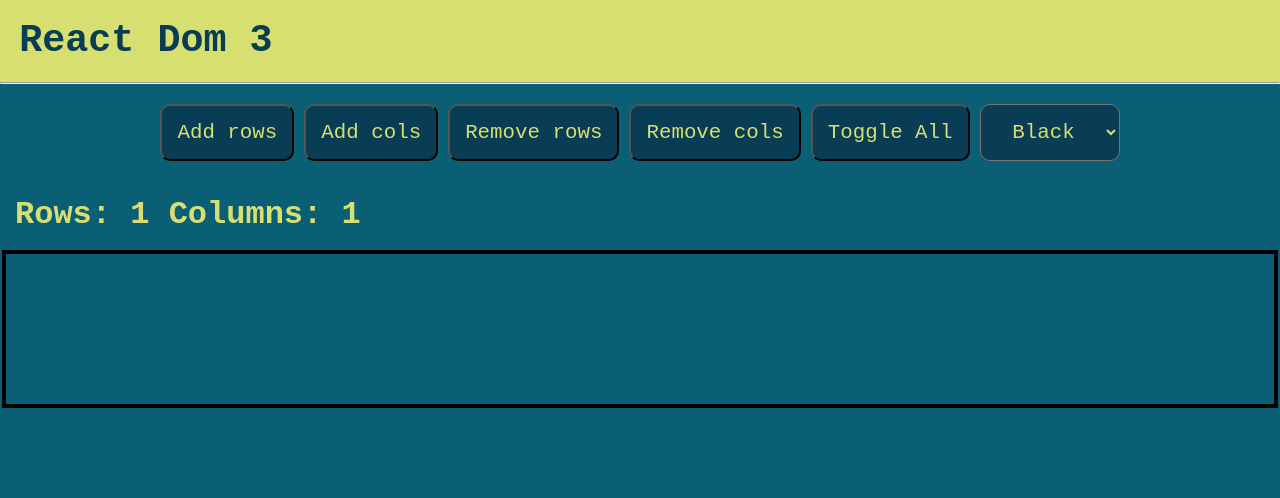
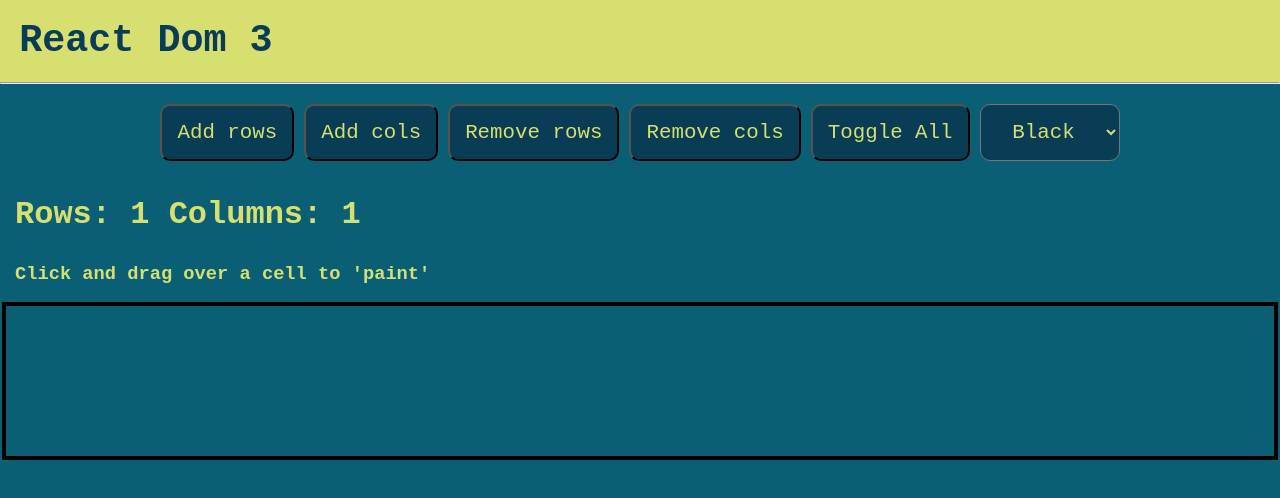
Before and after one commit to Eli-BH/tpp_Dom3_Asg8, a React (Create React App) app: page / in a window 1280 px wide. Shown: the top 498 px of the page. Built offline with nearby package versions, Linux system fonts and the light colour scheme.

Commit message:
index in root

```diff
--- a/src/App.js
+++ b/src/App.js
@@ -24,25 +24,25 @@
     this.toggleAll = this.toggleAll.bind(this);
   }
 
-
+//adds rows
   handleRows(){
     this.setState(
       {tableRow: this.state.tableRow + 1}
     );
   }
-
+//decreases rows
   handleDecRows(){
     this.setState(
       {tableRow: this.state.tableRow - 1}
     );
   }
-
+//adds columns
   handleCols(){
     this.setState(
       {tableCol: this.state.tableCol + 1}
     );
   }
-
+//decrements columns
   handleDecCols(){
     this.setState(
       {tableCol: this.state.tableCol - 1}
@@ -129,6 +129,7 @@
         </div>
 
           <h1 className ='indic'>Rows: {this.state.tableRow} Columns: {this.state.tableCol}</h1>
+          <h3 className ='indic'>Click and drag over a cell to 'paint' </h3>
           <table>
             {rows}
           </table>
```
Also changed, not shown: index.html (renamed from public/index.html).
